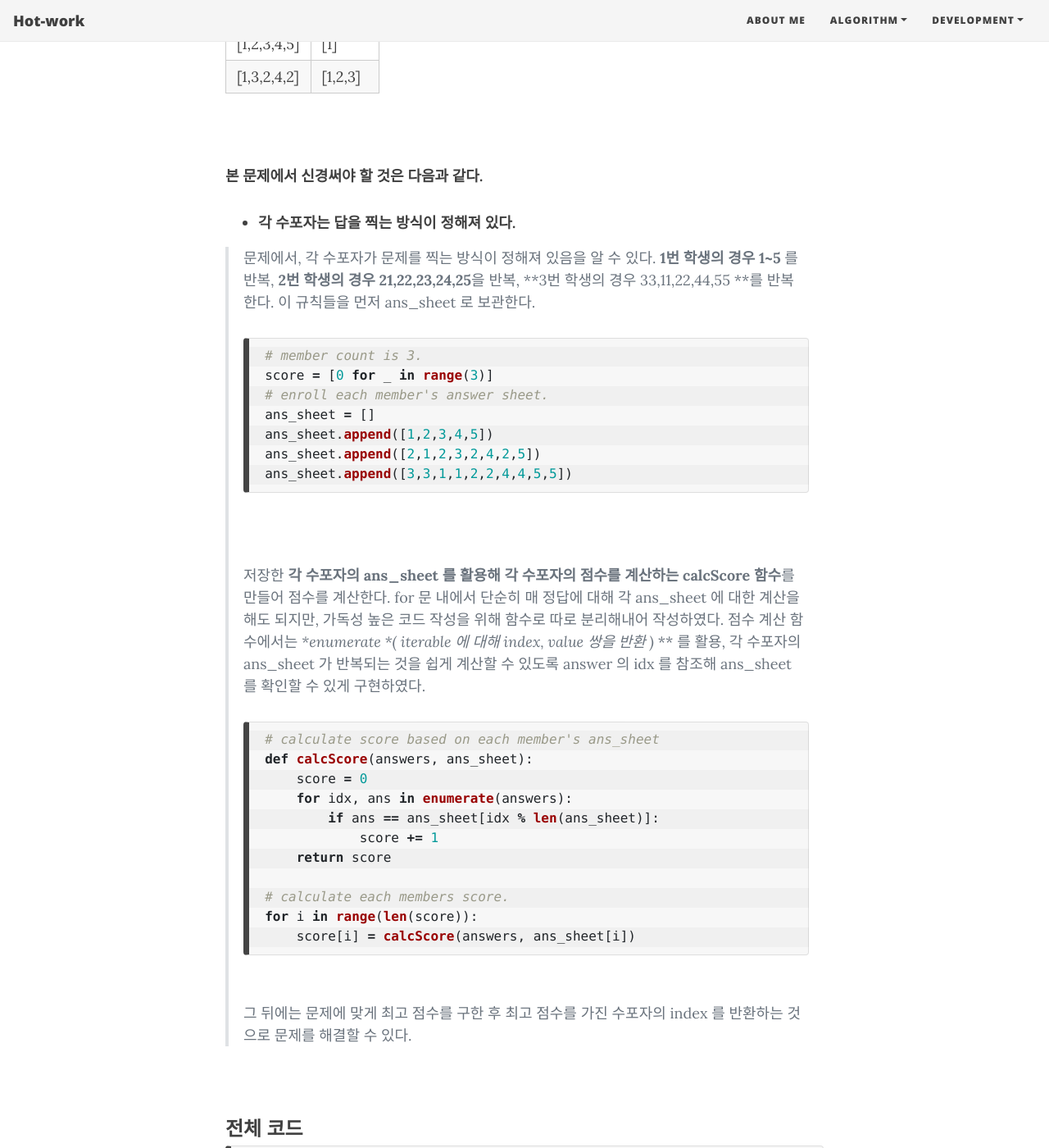
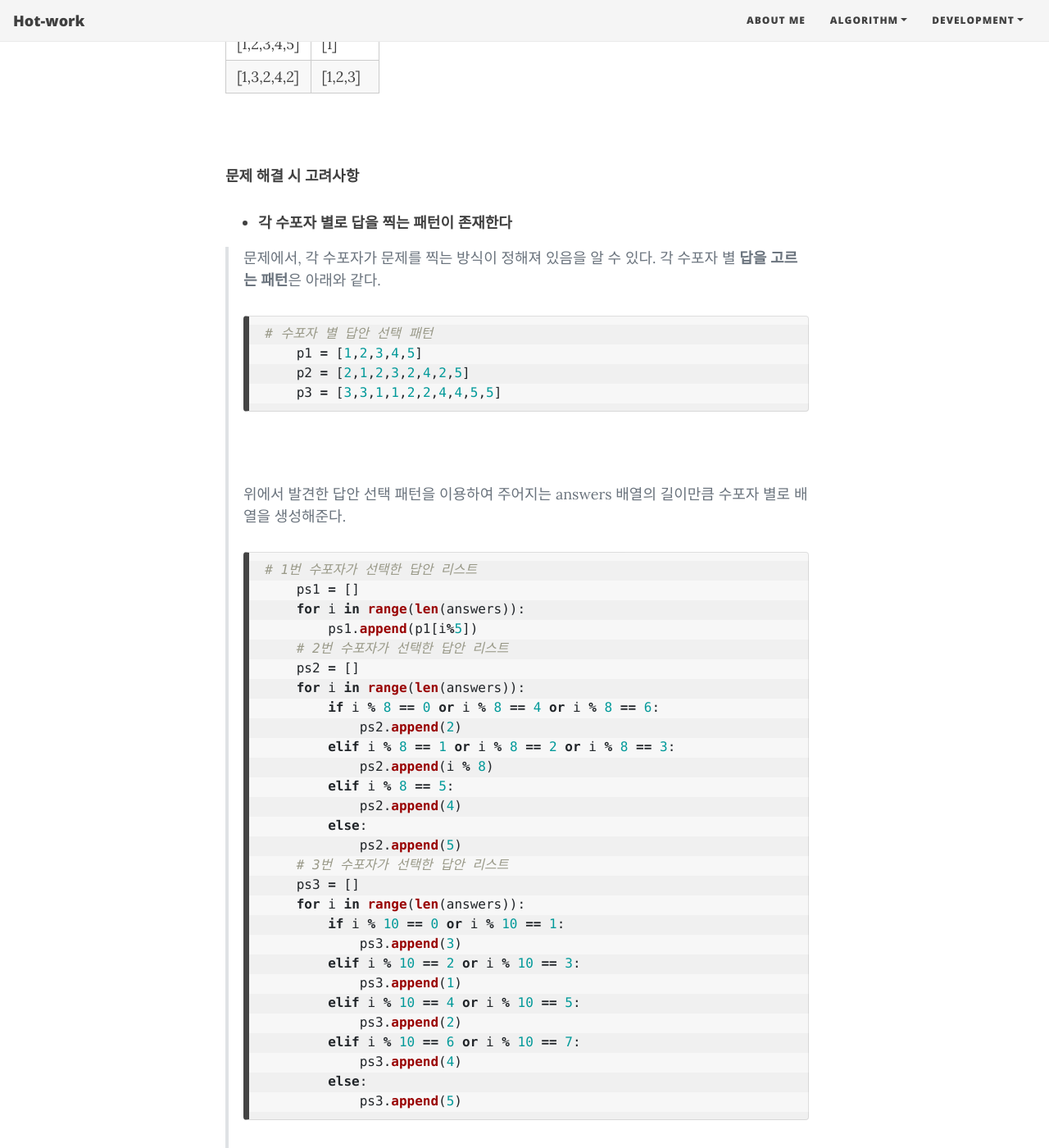
Before and after one commit to YoonhoRayLee/YoonhoRayLee.github.io, a Jekyll site: the page built from _posts/2020-07-30-Lv1-모의고사.md, in a window 1280 px wide and 1400 px high, scrolled down 1186 px. Shown: the whole window at 82% size. Built offline with Jekyll 4.4.1, drawn with Linux system fonts in a browser that asks for light colours; nearby versions of some CDN libraries; comment, search, counter and statistics services are not loaded; some of the changed text lies outside the part shown.

Commit message:
description updates

````diff
--- a/_posts/2020-07-30-Lv1-모의고사.md
+++ b/_posts/2020-07-30-Lv1-모의고사.md
@@ -41,72 +40,139 @@ category: 프로그래머스
 
 <br>
 
- **본 문제에서 신경써야 할 것은 다음과 같다.**
+ **문제 해결 시 고려사항**
 
-- **각 수포자는 답을 찍는 방식이 정해져 있다.**
+- **각 수포자 별로 답을 찍는 패턴이 존재한다**
 
->  문제에서, 각 수포자가 문제를 찍는 방식이 정해져 있음을 알 수 있다. **1번 학생의 경우 1~5** 를 반복, **2번 학생의 경우 21,22,23,24,25**을 반복, **3번 학생의 경우 33,11,22,44,55 **를 반복 한다. 이 규칙들을 먼저 ans_sheet 로 보관한다.
+>  문제에서, 각 수포자가 문제를 찍는 방식이 정해져 있음을 알 수 있다. 각 수포자 별 **답을 고르는 패턴**은 아래와 같다.
 >
 >  ```python
->  # member count is 3.
->  score = [0 for _ in range(3)]
->  # enroll each member's answer sheet.
->  ans_sheet = []
->  ans_sheet.append([1,2,3,4,5])
->  ans_sheet.append([2,1,2,3,2,4,2,5])
->  ans_sheet.append([3,3,1,1,2,2,4,4,5,5])
+>  # 수포자 별 답안 선택 패턴
+>      p1 = [1,2,3,4,5]
+>      p2 = [2,1,2,3,2,4,2,5]
+>      p3 = [3,3,1,1,2,2,4,4,5,5]
 >  ```
 >
 >  <br>
 >
->  저장한 **각 수포자의 ans_sheet 를 활용해 각 수포자의 점수를 계산하는 calcScore 함수**를 만들어 점수를 계산한다. for 문 내에서 단순히 매 정답에 대해 각 ans_sheet 에 대한 계산을 해도 되지만, 가독성 높은 코드 작성을 위해 함수로 따로 분리해내어 작성하였다.  점수 계산 함수에서는  **enumerate *( iterable 에 대해 index, value 쌍을 반환 )* ** 를 활용, 각 수포자의 ans_sheet 가 반복되는 것을 쉽게 계산할 수 있도록 answer 의 idx 를 참조해 ans_sheet 를 확인할 수 있게 구현하였다.
+>  위에서 발견한 답안 선택 패턴을 이용하여 주어지는 answers 배열의 길이만큼 수포자 별로 배열을 생성해준다.
 >
 >  ```python
->  # calculate score based on each member's ans_sheet
->  def calcScore(answers, ans_sheet):
->      score = 0
->      for idx, ans in enumerate(answers):
->          if ans == ans_sheet[idx % len(ans_sheet)]:
->              score += 1
->      return score
->
->  # calculate each members score.
->  for i in range(len(score)):
->      score[i] = calcScore(answers, ans_sheet[i])
+>  # 1번 수포자가 선택한 답안 리스트
+>      ps1 = []
+>      for i in range(len(answers)):
+>          ps1.append(p1[i%5])
+>      # 2번 수포자가 선택한 답안 리스트
+>      ps2 = []
+>      for i in range(len(answers)):
+>          if i % 8 == 0 or i % 8 == 4 or i % 8 == 6:
+>              ps2.append(2)
+>          elif i % 8 == 1 or i % 8 == 2 or i % 8 == 3:
+>              ps2.append(i % 8)
+>          elif i % 8 == 5:
+>              ps2.append(4)
+>          else:
+>              ps2.append(5)
+>      # 3번 수포자가 선택한 답안 리스트
+>      ps3 = []
+>      for i in range(len(answers)):
+>          if i % 10 == 0 or i % 10 == 1:
+>              ps3.append(3)
+>          elif i % 10 == 2 or i % 10 == 3:
+>              ps3.append(1)
+>          elif i % 10 == 4 or i % 10 == 5:
+>              ps3.append(2)
+>          elif i % 10 == 6 or i % 10 == 7:
+>              ps3.append(4)
+>          else:
+>              ps3.append(5)
 >  ```
 >
->  <br> 그 뒤에는 문제에 맞게 최고 점수를 구한 후 최고 점수를 가진 수포자의 index 를 반환하는 것으로 문제를 해결할 수 있다.
+>  <br> 위와 같은 작업 이후에는 각 선택지에 대한 점수를 매긴 후 최대 점수를 받은 수포자의 번호를 answer 배열에 삽입한다. 단, **동일 최대점수를 가진** 수포자가 존재한다면 수포자 번호에 대한 오름차순 정렬을 실시한 후 answer를 반환한다.
+>
+>  ```python
+>  # 수포자 별 채점 결과 cnts 배열 내에 저장
+>      cnt1 = 0;   cnt2 = 0;   cnt3 = 0
+>      cnts = []
+>      for i in range(len(answers)):
+>          if answers[i] == ps1[i]:
+>              cnt1+=1
+>          if answers[i] == ps2[i]:
+>              cnt2+=1
+>          if answers[i] == ps3[i]:
+>              cnt3+=1
+>      cnts.append(cnt1)
+>      cnts.append(cnt2)
+>      cnts.append(cnt3)
+>      # 최대 점수 보유자의 번호를 answer에 삽입 후 오름차순 정렬
+>      maxVal = max(cnts)
+>      for idx in range(len(cnts)):
+>          if cnts[idx] == maxVal:
+>              answer.append(idx+1)
+>      answer.sort()
+>  ```
+>
+>
 
 <br>
 
 ### 전체 코드
 
 ```python
-# calculate score based on each member's ans_sheet
-def calcScore(answers, ans_sheet):
-    score = 0
-    for idx, ans in enumerate(answers):
-        if ans == ans_sheet[idx % len(ans_sheet)]:
-            score += 1
-    return score
-
-
 def solution(answers):
     answer = []
-    # member count is 3.
-    score = [0 for _ in range(3)]
-    # enroll each member's answer sheet.
-    ans_sheet = []
-    ans_sheet.append([1,2,3,4,5])
-    ans_sheet.append([2,1,2,3,2,4,2,5])
-    ans_sheet.append([3,3,1,1,2,2,4,4,5,5])
-    # calculate each members score based on answers, answer_sheet.
-    for i in range(len(score)):
-        score[i] = calcScore(answers, ans_sheet[i])
-    # find best score of members and
-    best = max(score)
-    for i in range(3):
-        if score[i] == best:
-            answer.append(i+1)
+    # 수포자 별 답안 선택 패턴
+    p1 = [1,2,3,4,5]
+    p2 = [2,1,2,3,2,4,2,5]
+    p3 = [3,3,1,1,2,2,4,4,5,5]
+    # 1번 수포자가 선택한 답안 리스트
+    ps1 = []
+    for i in range(len(answers)):
+        ps1.append(p1[i%5])
+    # 2번 수포자가 선택한 답안 리스트
+    ps2 = []
+    for i in range(len(answers)):
+        if i % 8 == 0 or i % 8 == 4 or i % 8 == 6:
+            ps2.append(2)
+        elif i % 8 == 1 or i % 8 == 2 or i % 8 == 3:
+            ps2.append(i % 8)
+        elif i % 8 == 5:
+            ps2.append(4)
+        else:
+            ps2.append(5)
+    # 3번 수포자가 선택한 답안 리스트
+    ps3 = []
+    for i in range(len(answers)):
+        if i % 10 == 0 or i % 10 == 1:
+            ps3.append(3)
+        elif i % 10 == 2 or i % 10 == 3:
+            ps3.append(1)
+        elif i % 10 == 4 or i % 10 == 5:
+            ps3.append(2)
+        elif i % 10 == 6 or i % 10 == 7:
+            ps3.append(4)
+        else:
+            ps3.append(5)
+
+    # 수포자 별 채점 결과 cnts 배열 내에 저장
+    cnt1 = 0;   cnt2 = 0;   cnt3 = 0
+    cnts = []
+    for i in range(len(answers)):
+        if answers[i] == ps1[i]:
+            cnt1+=1
+        if answers[i] == ps2[i]:
+            cnt2+=1
+        if answers[i] == ps3[i]:
+            cnt3+=1
+    cnts.append(cnt1)
+    cnts.append(cnt2)
+    cnts.append(cnt3)
+    # 최대 점수 보유자의 번호를 answer에 삽입 후 오름차순 정렬
+    maxVal = max(cnts)
+    for idx in range(len(cnts)):
+        if cnts[idx] == maxVal:
+            answer.append(idx+1)
+    answer.sort()
+
     return answer
 ```
````
Also changed, not shown: other parts of _posts/2020-07-30-Lv1-모의고사.md (+1 -2 lines), _posts/2020-07-28-Lv1-크레인-인형-뽑기.md (+21 -3 lines), _posts/2020-07-29-Lv1-완주하지-못한-선수.md (+17 -49 lines).
